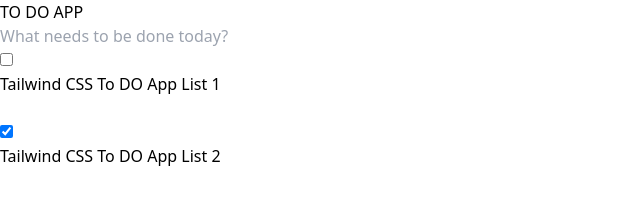
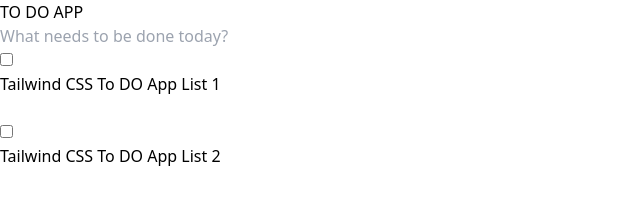
Before and after one commit to cc-Mehdi/React-ToDo, a React (Vite) app in the folder Source/react-todo/: page / in a window 1280 px wide. Shown: the top 215 px of the page, without its empty margins (0-640 px from the left). Built offline with nearby package versions, Linux system fonts and the light colour scheme.

Commit message:
feat - Change TODO template to component (Step 2)

```diff
--- a/Source/react-todo/src/App.jsx
+++ b/Source/react-todo/src/App.jsx
@@ -14,7 +14,7 @@
             <ul className="list-reset">
               <li className="relative flex items-center justify-between px-2 py-6 border-b">
                 <div>
-                  <input type="checkbox" readOnly className="" />
+                  <input type="checkbox" onChange={() => {}} className="" />
                   <p className="inline-block mt-1 ml-2 text-gray-600">Tailwind CSS To DO App List 1</p>
                 </div>
                 <button type="button" className="absolute right-0 flex items-center space-x-1">
@@ -29,7 +29,7 @@
               </li>
               <li className="relative flex items-center justify-between px-2 py-6 border-b">
                 <div>
-                  <input type="checkbox" readOnly checked className="" />
+                  <input type="checkbox" onChange={() => {}} className="" />
                   <p className="inline-block mt-1 ml-2 text-gray-600 line-through">Tailwind CSS To DO App List 2</p>
                 </div>
                 <button type="button" className="absolute right-0 flex items-center  space-x-1">
```
